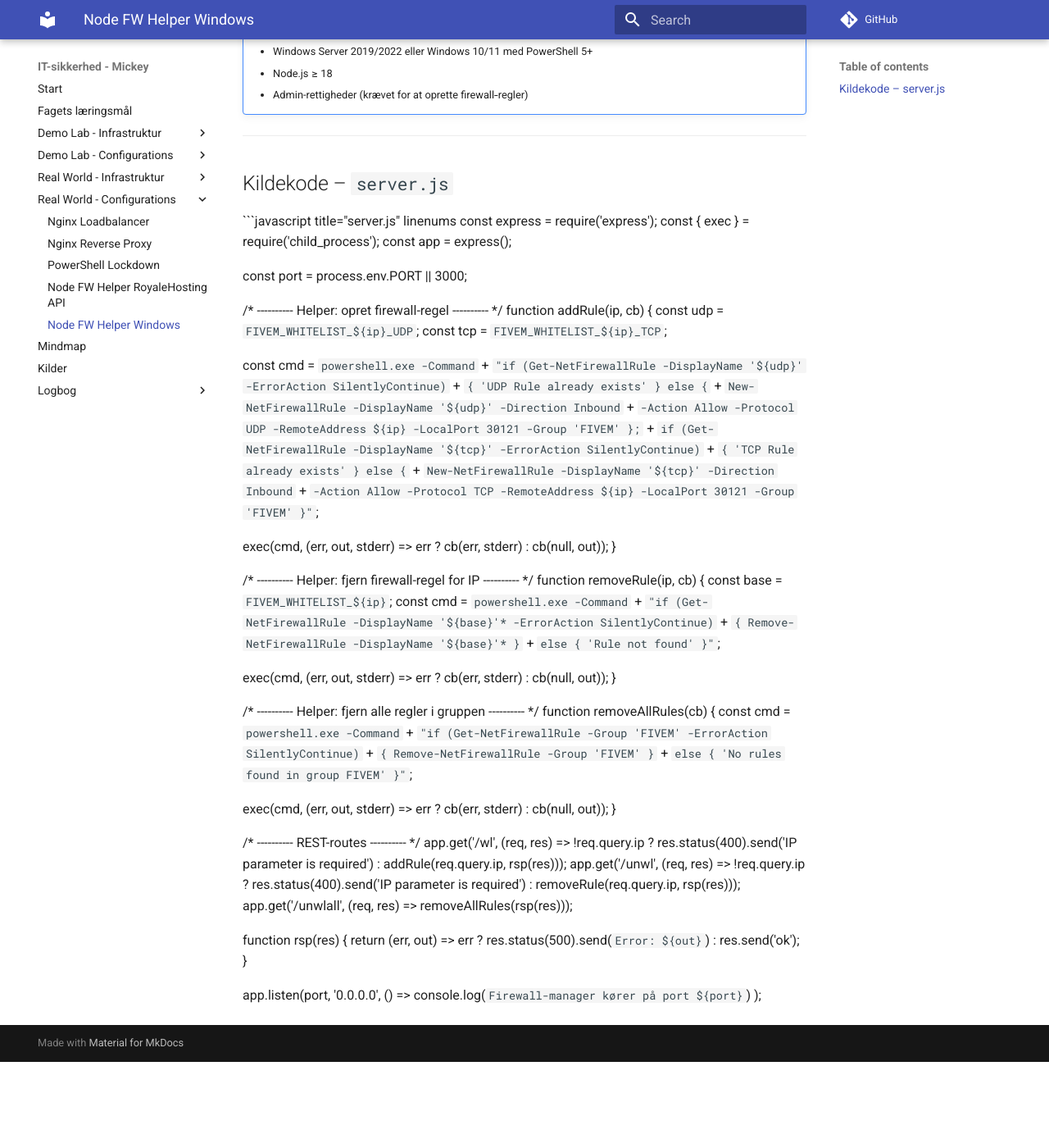
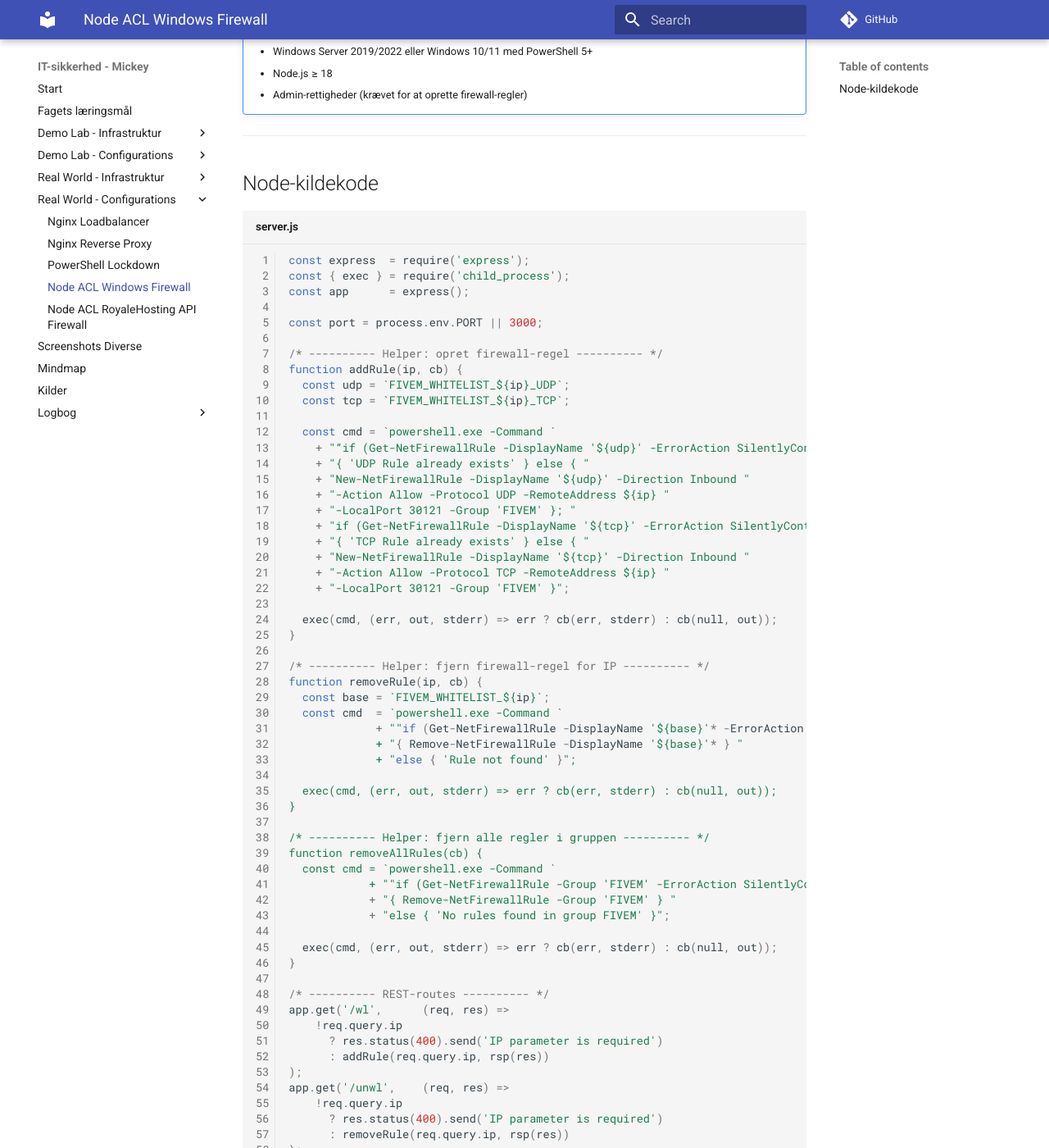
Before and after one commit to mickeygeecom/its, an MkDocs documentation site: the page built from docs/configs/realworld/nodejs-fw-helper2.md, in a window 1280 px wide and 1400 px high, scrolled down 514 px. Shown: the whole window at 82% size. Built offline with MkDocs 1.6.1 and Material for MkDocs 9.7.7, drawn with Linux system fonts in a browser that asks for light colours; comment, search, counter and statistics services are not loaded; before the commit the page ends 1809 px from its top, so only the background shows below that; some of the changed text lies outside the part shown.

Commit message:
Final stretch?

````diff
--- a/docs/configs/realworld/nodejs-fw-helper2.md
+++ b/docs/configs/realworld/nodejs-fw-helper2.md
@@ -1,7 +1,7 @@
 # Firewall-manager (Windows Server)
 
 Denne lille Node-service giver et REST-lag omkring **Windows Firewall‐cmdletten**
-(*New-NetFirewallRule* / *Remove-NetFirewallRule*).
+(`New-NetFirewallRule` / `Remove-NetFirewallRule`).
 Den er udviklet til hurtigt at **whiteliste FiveM-spillere** på port **30121**
 (både UDP og TCP) – men kan genbruges til andre porte.
 
@@ -14,13 +14,13 @@ Den er udviklet til hurtigt at **whiteliste FiveM-spillere** på port **30121**
 !!! note "Forudsætninger"
     * Windows Server 2019/2022 eller Windows 10/11 med PowerShell 5+
     * Node.js ≥ 18
-    * Admin-rettigheder (krævet for at oprette firewall‐regler)
+    * Admin-rettigheder (krævet for at oprette firewall-regler)
 
 ---
 
-## Kildekode – `server.js`
+## Node-kildekode
 
-```javascript title="server.js" linenums
+```javascript title="server.js" linenums="1"
 const express  = require('express');
 const { exec } = require('child_process');
 const app      = express();
@@ -33,14 +33,16 @@ function addRule(ip, cb) {
   const tcp = `FIVEM_WHITELIST_${ip}_TCP`;
 
   const cmd = `powershell.exe -Command `
-    + `"if (Get-NetFirewallRule -DisplayName '${udp}' -ErrorAction SilentlyContinue) `
-    + `{ 'UDP Rule already exists' } else { `
-    + `New-NetFirewallRule -DisplayName '${udp}' -Direction Inbound `
-    + `-Action Allow -Protocol UDP -RemoteAddress ${ip} -LocalPort 30121 -Group 'FIVEM' }; `
-    + `if (Get-NetFirewallRule -DisplayName '${tcp}' -ErrorAction SilentlyContinue) `
-    + `{ 'TCP Rule already exists' } else { `
-    + `New-NetFirewallRule -DisplayName '${tcp}' -Direction Inbound `
-    + `-Action Allow -Protocol TCP -RemoteAddress ${ip} -LocalPort 30121 -Group 'FIVEM' }"`;
+    + "“if (Get-NetFirewallRule -DisplayName '${udp}' -ErrorAction SilentlyContinue) "
+    + "{ 'UDP Rule already exists' } else { "
+    + "New-NetFirewallRule -DisplayName '${udp}' -Direction Inbound "
+    + "-Action Allow -Protocol UDP -RemoteAddress ${ip} "
+    + "-LocalPort 30121 -Group 'FIVEM' }; "
+    + "if (Get-NetFirewallRule -DisplayName '${tcp}' -ErrorAction SilentlyContinue) "
+    + "{ 'TCP Rule already exists' } else { "
+    + "New-NetFirewallRule -DisplayName '${tcp}' -Direction Inbound "
+    + "-Action Allow -Protocol TCP -RemoteAddress ${ip} "
+    + "-LocalPort 30121 -Group 'FIVEM' }";
 
   exec(cmd, (err, out, stderr) => err ? cb(err, stderr) : cb(null, out));
 }
@@ -49,9 +51,9 @@ function addRule(ip, cb) {
 function removeRule(ip, cb) {
   const base = `FIVEM_WHITELIST_${ip}`;
   const cmd  = `powershell.exe -Command `
-             + `"if (Get-NetFirewallRule -DisplayName '${base}'* -ErrorAction SilentlyContinue) `
-             + `{ Remove-NetFirewallRule -DisplayName '${base}'* } `
-             + `else { 'Rule not found' }"`;
+             + ""if (Get-NetFirewallRule -DisplayName '${base}'* -ErrorAction SilentlyContinue) "
+             + "{ Remove-NetFirewallRule -DisplayName '${base}'* } "
+             + "else { 'Rule not found' }";
 
   exec(cmd, (err, out, stderr) => err ? cb(err, stderr) : cb(null, out));
 }
@@ -59,24 +61,32 @@ function removeRule(ip, cb) {
 /* ---------- Helper: fjern alle regler i gruppen ---------- */
 function removeAllRules(cb) {
   const cmd = `powershell.exe -Command `
-            + `"if (Get-NetFirewallRule -Group 'FIVEM' -ErrorAction SilentlyContinue) `
-            + `{ Remove-NetFirewallRule -Group 'FIVEM' } `
-            + `else { 'No rules found in group FIVEM' }"`;
+            + ""if (Get-NetFirewallRule -Group 'FIVEM' -ErrorAction SilentlyContinue) "
+            + "{ Remove-NetFirewallRule -Group 'FIVEM' } "
+            + "else { 'No rules found in group FIVEM' }";
 
   exec(cmd, (err, out, stderr) => err ? cb(err, stderr) : cb(null, out));
 }
 
 /* ---------- REST-routes ---------- */
-app.get('/wl',      (req, res) => !req.query.ip ? res.status(400).send('IP parameter is required')
-                                                : addRule(req.query.ip,   rsp(res)));
-app.get('/unwl',    (req, res) => !req.query.ip ? res.status(400).send('IP parameter is required')
-                                                : removeRule(req.query.ip, rsp(res)));
+app.get('/wl',      (req, res) =>
+    !req.query.ip
+      ? res.status(400).send('IP parameter is required')
+      : addRule(req.query.ip, rsp(res))
+);
+app.get('/unwl',    (req, res) =>
+    !req.query.ip
+      ? res.status(400).send('IP parameter is required')
+      : removeRule(req.query.ip, rsp(res))
+);
 app.get('/unwlall', (req, res) => removeAllRules(rsp(res)));
 
 function rsp(res) {
-  return (err, out) => err ? res.status(500).send(`Error: ${out}`) : res.send('ok');
+  return (err, out) =>
+    err ? res.status(500).send(f`Error: {out}`) : res.send('ok');
 }
 
 app.listen(port, '0.0.0.0', () =>
-  console.log(`Firewall-manager kører på port ${port}`)
+  console.log(f`Firewall-manager kører på port {port}`)
 );
+```
--- a/mkdocs.yml
+++ b/mkdocs.yml
@@ -21,8 +21,10 @@ nav:
       - Nginx Loadbalancer: configs/realworld/nginx-loadbalancer.md
       - Nginx Reverse Proxy: configs/realworld/nginx-reverse-proxy.md
       - PowerShell Lockdown: configs/realworld/powershell-lockdown.md
-      - Node FW Helper RoyaleHosting API: configs/realworld/nodejs-fw-helper1.md
-      - Node FW Helper Windows: configs/realworld/nodejs-fw-helper2.md
+      - Node ACL Windows Firewall: configs/realworld/nodejs-fw-helper2.md
+      - Node ACL RoyaleHosting API Firewall: configs/realworld/nodejs-fw-helper1.md
+  - Screenshots Diverse: screenshots.md
+
 
   - Mindmap: mindmap.md
   # - Roadmap:
@@ -35,19 +37,22 @@ nav:
       - 19 feb.: log/19022025.md
       - 14-15 apr.: log/15042025.md
 
+plugins:
+- search
+- mermaid2
+
 markdown_extensions:
   - admonition
-  - pymdownx.superfences
+  - pymdownx.superfences:
+      custom_fences:
+        - name: mermaid
+          class: mermaid
+          format: !!python/name:mermaid2.fence_mermaid_custom
   - pymdownx.highlight:
-      anchor_linenums: true     # viser ankre ved linjenumre
+      anchor_linenums: true
   - attr_list
   - codehilite
 
+
 theme:
   name: material
-  # features:
-  #   - mermaid
-
-plugins:
-  - search
-  - mermaid2
````
Also changed, not shown: docs/configs/demolab/proxmox.md (+3 -0 lines), docs/configs/realworld/nodejs-fw-helper1.md (+20 -21 lines), docs/screenshots.md (added, +15 -0 lines), docs/images/attack-showcase.png (added), docs/images/grafana-octets1.png (added), docs/images/grafana-octets2.png (added), docs/images/grafana-udperrors-corrected.png (renamed from docs/images/Kfp9jr9lsT.png), docs/images/grafana-udperrors.png (added), docs/images/proxmox-vms.png (added).
